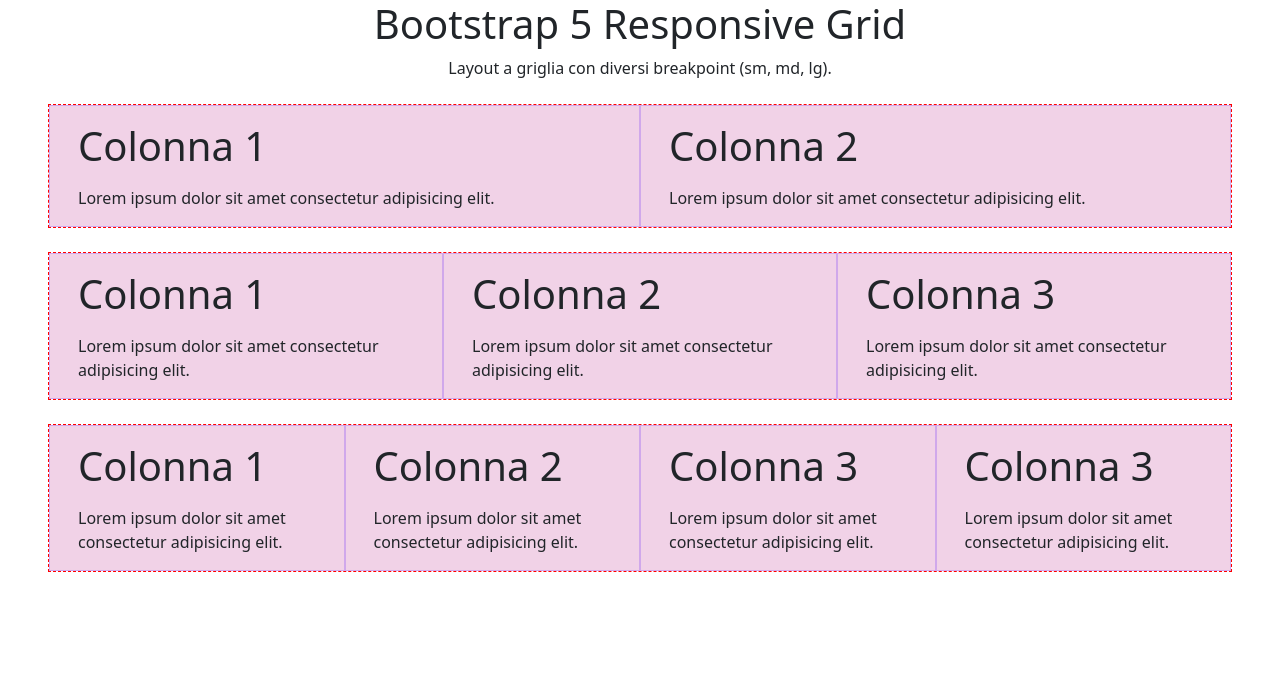
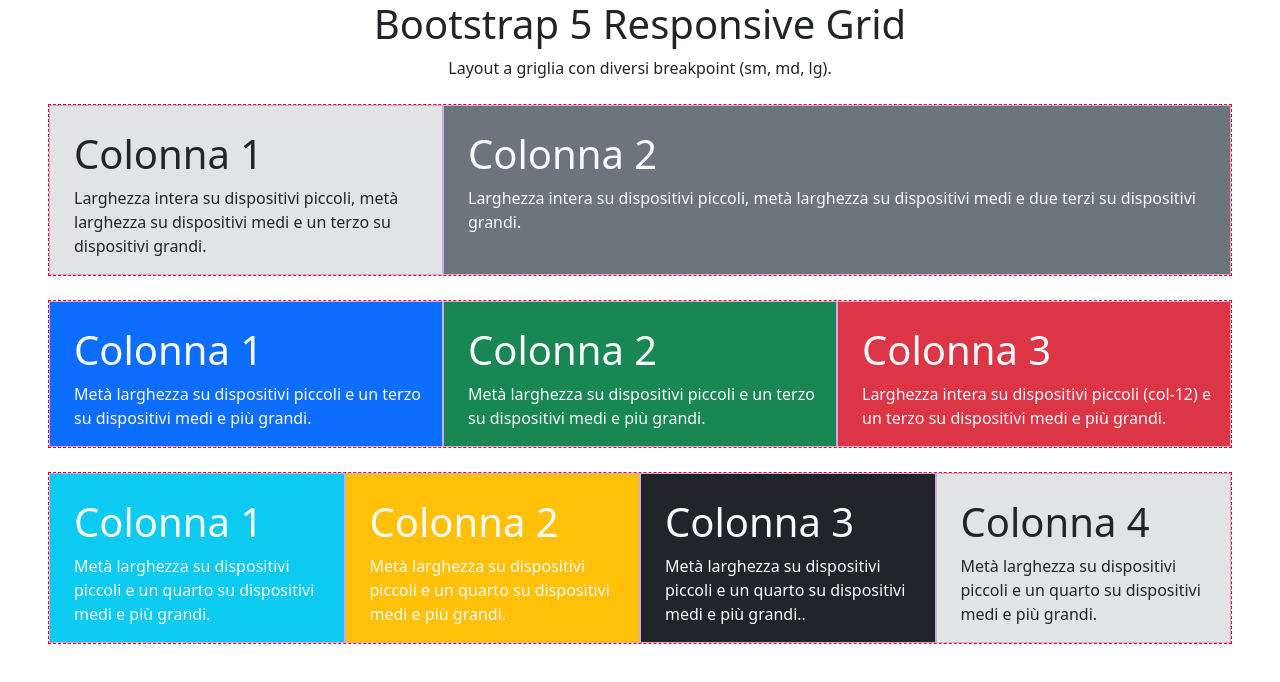
Before and after one commit to Alex-Mihov/htmlcss-bootstrap-layout, a plain HTML site: page index.html in a window 1280 px wide. Drawn offline with nearby package versions, Linux system fonts and the light colour scheme.

Commit message:
feat large layout and bgs

```diff
--- a/index.html
+++ b/index.html
@@ -17,53 +17,53 @@
         </div>
 
         <div class="row mx-5 mt-4">
-            <div class="col-12 col-md-6">
-                <h1 class="mt-3 ms-3">Colonna 1</h1>
-                <p class="mt-3 ms-3">Lorem ipsum dolor sit amet consectetur adipisicing elit.</p>
+            <div class="col-12 col-md-6 col-lg-4 pt-4 ps-4 bg-secondary-subtle">
+                <h1>Colonna 1</h1>
+                <p>Larghezza intera su dispositivi piccoli, metà larghezza su dispositivi medi e un terzo su dispositivi grandi.</p>
             </div>
 
-            <div class="col-12 col-md-6">
-                <h1 class="mt-3 ms-3">Colonna 2</h1>
-                <p class="mt-3 ms-3">Lorem ipsum dolor sit amet consectetur adipisicing elit.</p>
+            <div class="col-12 col-md-6 col-lg-8 pt-4 ps-4 bg-secondary text-light">
+                <h1>Colonna 2</h1>
+                <p>Larghezza intera su dispositivi piccoli, metà larghezza su dispositivi medi e due terzi su dispositivi grandi.</p>
             </div>
         </div>
 
         <div class="row mx-5 mt-4">
-            <div class="col-6 col-md-4">
-                <h1 class="mt-3 ms-3">Colonna 1</h1>
-                <p class="mt-3 ms-3">Lorem ipsum dolor sit amet consectetur adipisicing elit.</p>
+            <div class="col-6 col-md-4 pt-4 ps-4 bg-primary text-light">
+                <h1>Colonna 1</h1>
+                <p>Metà larghezza su dispositivi piccoli e un terzo su dispositivi medi e più grandi.</p>
             </div>
 
-            <div class="col-6 col-md-4">
-                <h1 class="mt-3 ms-3">Colonna 2</h1>
-                <p class="mt-3 ms-3">Lorem ipsum dolor sit amet consectetur adipisicing elit.</p>
+            <div class="col-6 col-md-4 pt-4 ps-4 bg-success text-light">
+                <h1>Colonna 2</h1>
+                <p>Metà larghezza su dispositivi piccoli e un terzo su dispositivi medi e più grandi.</p>
             </div>
 
-            <div class="col-12 col-md-4">
-                <h1 class="mt-3 ms-3">Colonna 3</h1>
-                <p class="mt-3 ms-3">Lorem ipsum dolor sit amet consectetur adipisicing elit.</p>
+            <div class="col-12 col-md-4 pt-4 ps-4 bg-danger text-light">
+                <h1>Colonna 3</h1>
+                <p>Larghezza intera su dispositivi piccoli (col-12) e un terzo su dispositivi medi e più grandi.</p>
             </div>
         </div>
 
         <div class="row mx-5 my-4">
-            <div class="col-6 col-md-3">
-                <h1 class="mt-3 ms-3">Colonna 1</h1>
-                <p class="mt-3 ms-3">Lorem ipsum dolor sit amet consectetur adipisicing elit.</p>
+            <div class="col-6 col-md-3 pt-4 ps-4 bg-info text-light">
+                <h1>Colonna 1</h1>
+                <p>Metà larghezza su dispositivi piccoli e un quarto su dispositivi medi e più grandi.</p>
             </div>
 
-            <div class="col-6 col-md-3">
-                <h1 class="mt-3 ms-3">Colonna 2</h1>
-                <p class="mt-3 ms-3">Lorem ipsum dolor sit amet consectetur adipisicing elit.</p>
+            <div class="col-6 col-md-3 pt-4 ps-4 bg-warning text-light">
+                <h1>Colonna 2</h1>
+                <p>Metà larghezza su dispositivi piccoli e un quarto su dispositivi medi e più grandi.</p>
             </div>
 
-            <div class="col-6 col-md-3">
-                <h1 class="mt-3 ms-3">Colonna 3</h1>
-                <p class="mt-3 ms-3">Lorem ipsum dolor sit amet consectetur adipisicing elit.</p>
+            <div class="col-6 col-md-3 pt-4 ps-4 bg-dark text-light">
+                <h1>Colonna 3</h1>
+                <p>Metà larghezza su dispositivi piccoli e un quarto su dispositivi medi e più grandi..</p>
             </div>
 
-            <div class="col-6 col-md-3">
-                <h1 class="mt-3 ms-3">Colonna 3</h1>
-                <p class="mt-3 ms-3">Lorem ipsum dolor sit amet consectetur adipisicing elit.</p>
+            <div class="col-6 col-md-3 pt-4 ps-4 bg-secondary-subtle">
+                <h1>Colonna 4</h1>
+                <p>Metà larghezza su dispositivi piccoli e un quarto su dispositivi medi e più grandi.</p>
             </div>
         </div>
 
```
